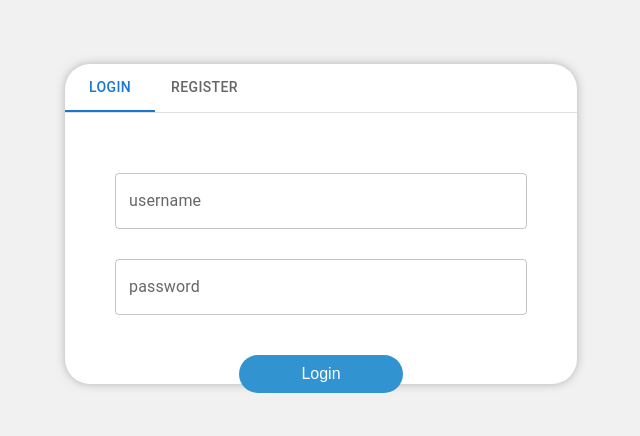
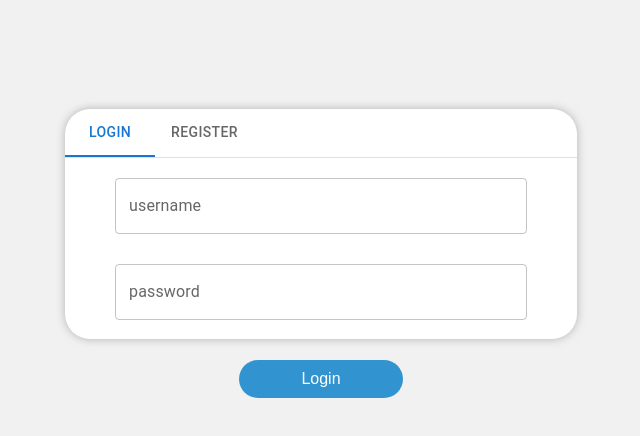
Before and after one commit to MQCOMP3120-2021/group-web-project-group-aa, a React (Create React App) app: page / in a window 1280 px wide. Shown: the part 176-612 px from the top of the page, without its empty margins (319-959 px from the left). Built offline with nearby package versions, Linux system fonts and the light colour scheme.

Commit message:
Merge branches 'main' and 'main' of https://github.com/MQCOMP3120-2021/group-web-project-group-aa

```diff
--- a/src/style/page/loginPage.scss
+++ b/src/style/page/loginPage.scss
@@ -11,9 +11,9 @@
 		background-color: white;
 		box-shadow: 0 0 8px rgba(119, 116, 116, 0.5);
 		width: 40%;
-		height: 40%;
+		height: 230px;
 		&__input {
-			padding: 40px 50px 0 50px;
+			padding: 0 50px 0 50px;
 			.submitBtn {
 				display: block;
 				padding: 10px 20px;
```
